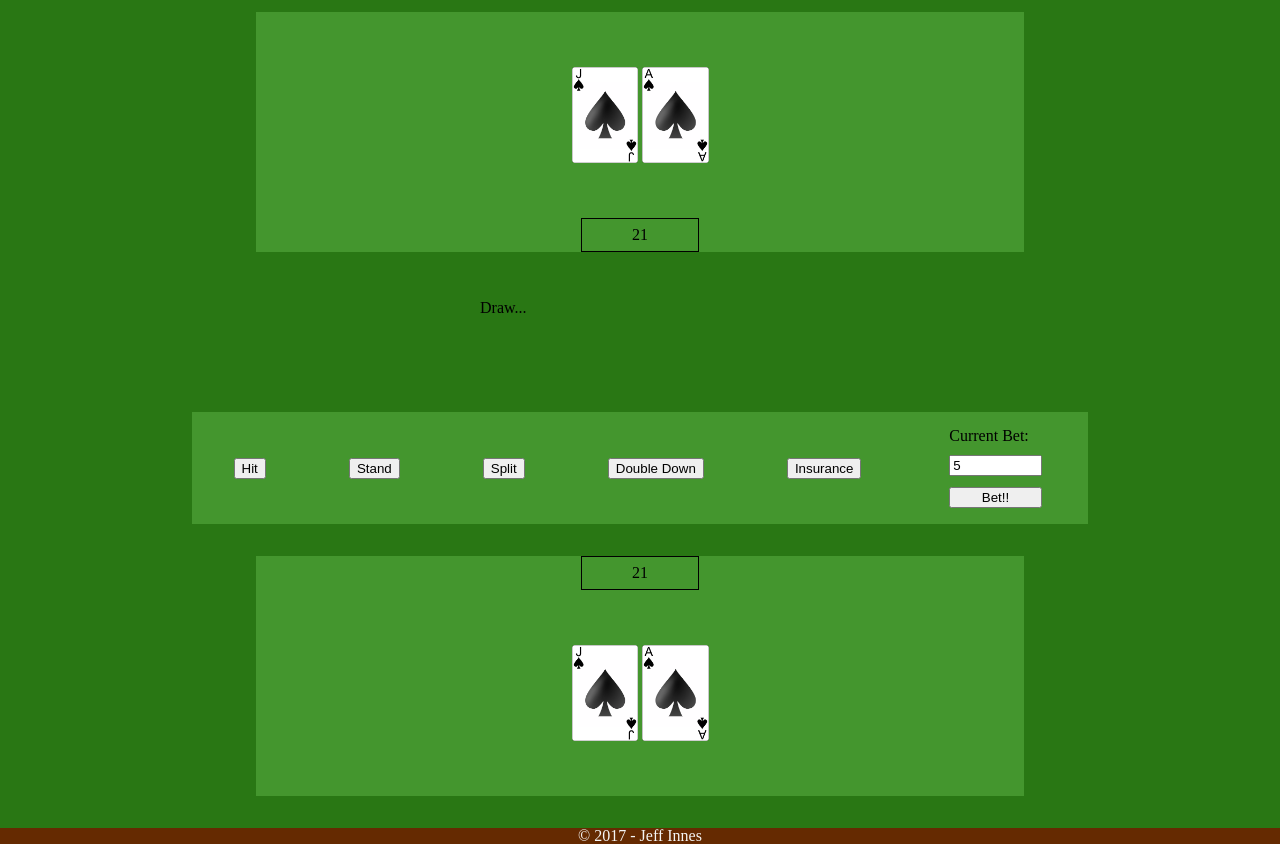
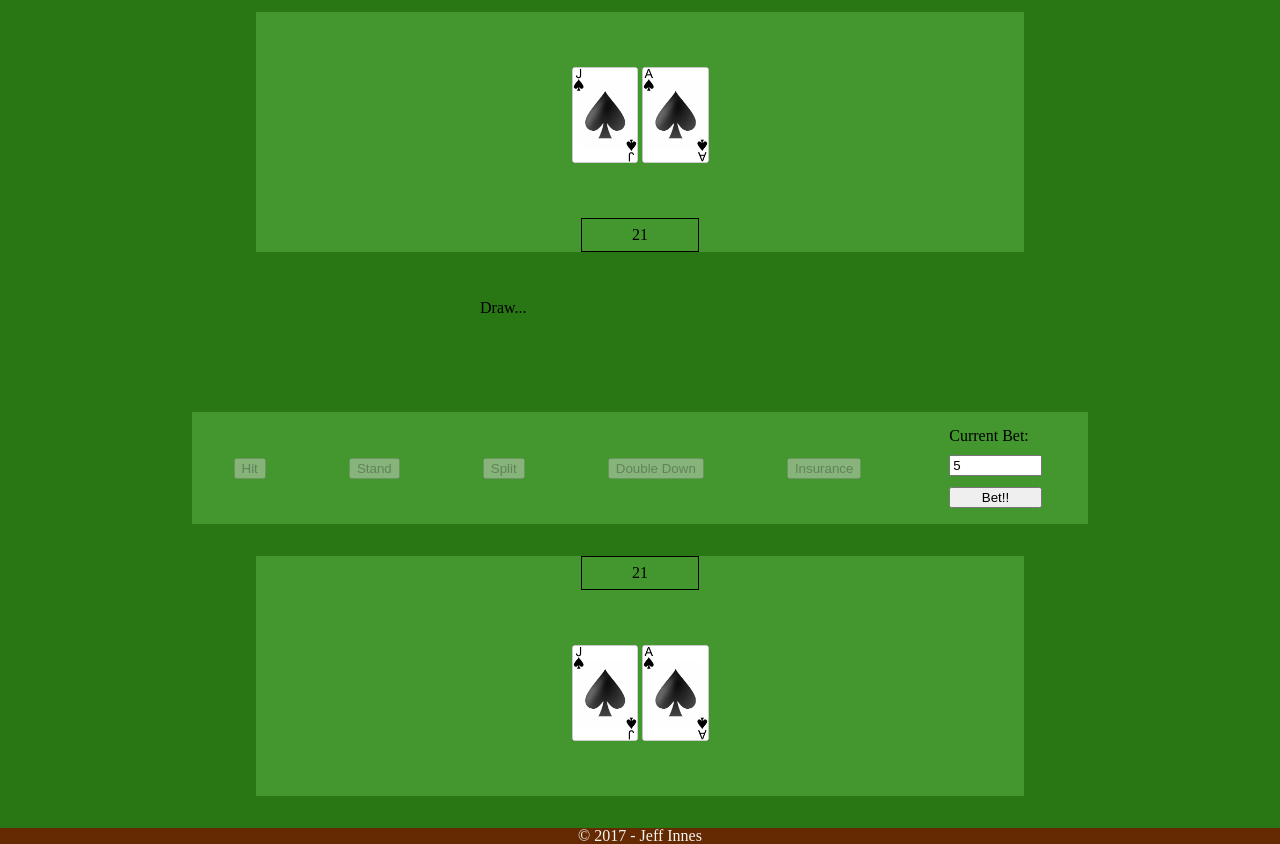
Before and after one commit to jeffinnes/BlackJack, a plain HTML site: page index.html in a window 1280 px wide. Shown: the part 70-914 px from the top of the page. Drawn offline with Linux system fonts and the light colour scheme.

Commit message:
End of day commit. Currently working on buttons.

```diff
--- a/css/main.css
+++ b/css/main.css
@@ -45,7 +45,7 @@ header span.bankrollValue {
 
 header button.reset {
   margin-right: 1rem;
-  /*TODO style button*/
+  /*TODO style buttons; maybe sweet gradients*/
 }
 
 /*game area*/
--- a/index.html
+++ b/index.html
@@ -50,12 +50,13 @@
 
     <div class="userControls">
 
+      <!-- Start with buttons disabled. Enable Hit and Stand when the user Bets. Enable the others when applicable.-->
       <div class="playerButtons">
-        <button id="hit">Hit</button>
-        <button id="stand">Stand</button>
-        <button id="split">Split</button>
-        <button id="double">Double Down</button>
-        <button id="insure">Insurance</button>
+        <button disabled id="hit">Hit</button>
+        <button disabled id="stand">Stand</button>
+        <button disabled id="split">Split</button>
+        <button disabled id="double">Double Down</button>
+        <button disabled id="insure">Insurance</button>
       </div>
 
       <div class="betBox">
```
